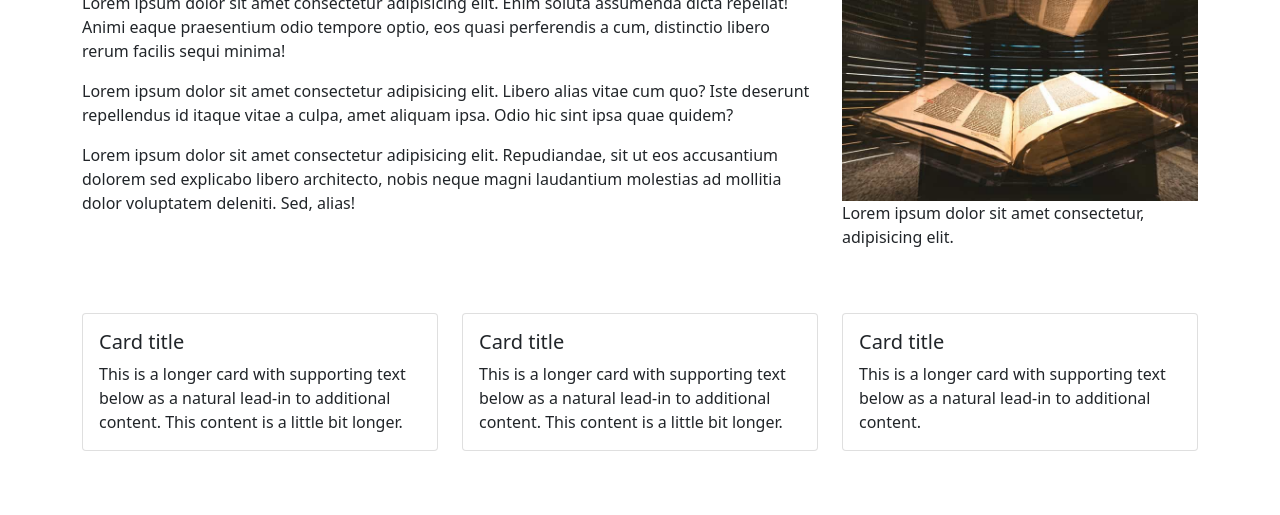
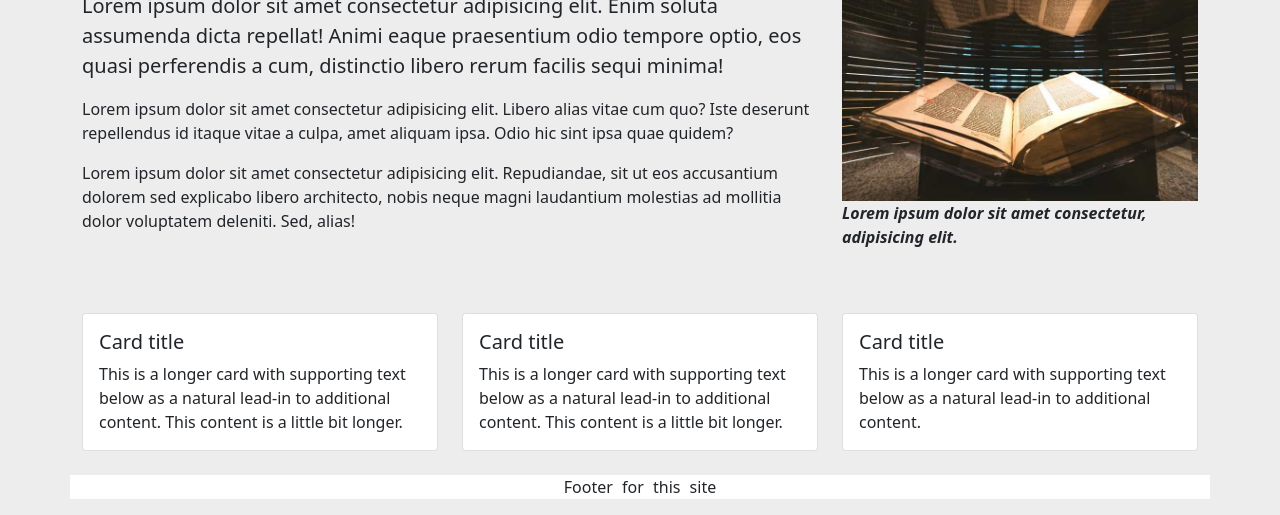
Before and after one commit to yuchengzhang24/yucheng-bootstrap, a website: page docs/index.html in a window 1280 px wide. Shown: the part 455-970 px from the top of the page. Before the commit the page ends 930 px from the top, so only its background shows below. Drawn offline with Linux system fonts and the light colour scheme.

Commit message:
Customizing Bootstrap

```diff
--- a/docs/index.html
+++ b/docs/index.html
@@ -41,7 +41,7 @@
   </nav>
 
   <div class="container">
-    <div id="header" class="bg-secondary text-white my-4 p-5 rounded">
+    <div id="header" class="bg-white my-4 p-5 rounded">
       <h1 class="display-4">Header headline is here</h1>
       <p class="lead">Danish fontina when the cheese comes out everybody's happy ricotta. Gouda red leicester parmesan cottage cheese everyone loves monterey jack who moved my cheese cut the cheese.
       </p>
@@ -53,7 +53,7 @@
     <div class="row">
       <div class="col-md-6 col-lg-8">
         <h2>This is a headline</h2>
-        <p>
+        <p class="lead">
           Lorem ipsum dolor sit amet consectetur adipisicing elit. Enim soluta assumenda dicta repellat! Animi eaque praesentium odio tempore optio, eos quasi perferendis a cum, distinctio libero rerum facilis sequi minima!
         </p>
         <p>Lorem ipsum dolor sit amet consectetur adipisicing elit. Libero alias vitae cum quo? Iste deserunt repellendus id itaque vitae a culpa, amet aliquam ipsa. Odio hic sint ipsa quae quidem?
@@ -64,7 +64,7 @@
       </div>
       <div class="col-md-6 col-lg-4">
         <img src="img/gutenberg.jpeg" alt="Bible" class="img-fluid">
-        <p>Lorem ipsum dolor sit amet consectetur, adipisicing elit.</p>
+        <p class="caption">Lorem ipsum dolor sit amet consectetur, adipisicing elit.</p>
       </div>
     </div>
   </div>
@@ -98,6 +98,12 @@
     </div>
   </div>
 
+  <footer class="container footer">
+    <p>
+      Footer for this site
+    </p>
+  </footer>
+
   <script src="js/bootstrap.bundle.js"></script>
 </body>
 </html>
--- a/src/scss/styles.scss
+++ b/src/scss/styles.scss
@@ -17,9 +17,32 @@
 // $link-hover-color: grey;
 // $font-family-sans-serif: "Helvetica Neue";
 
+$primary: #bf5700;
+$body-bg: #ededed;
+
 // Import Bootstrap styles:
 @import "../../node_modules/bootstrap/scss/bootstrap";
 
 // Import partials:
 
 // Custom styles:
+
+// highlight lead
+.highlight {
+  .lead {
+    font-weight: lighter;
+  }
+}
+
+// caption
+.caption {
+  font-weight: bold;
+  font-style: italic;
+}
+
+//footer
+.footer {
+  text-align: center;
+  background-color: white;
+  word-spacing: 5px;
+}
```
Also changed, not shown: src/html/index.html (+9 -3 lines), docs/css/styles.css.
